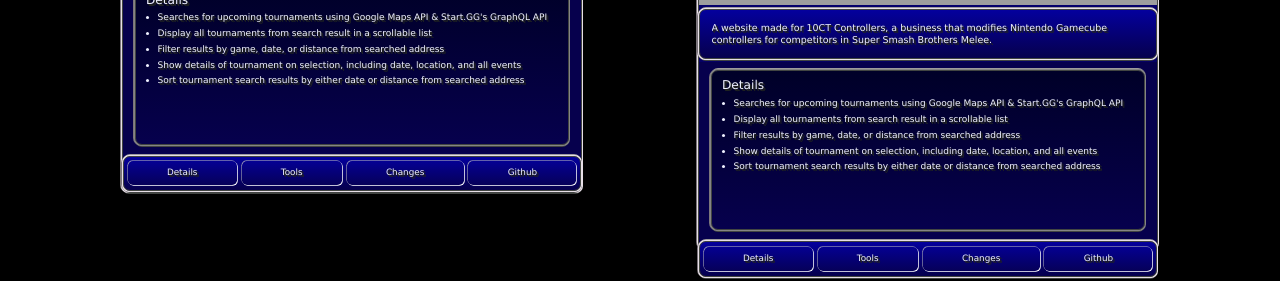
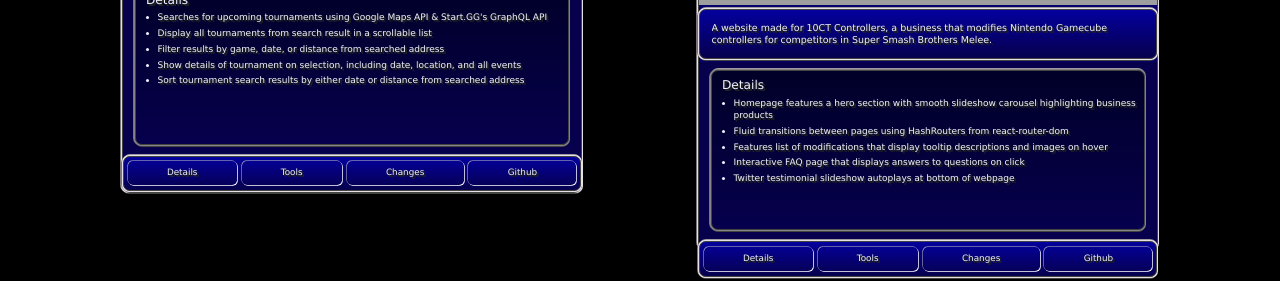
Before and after one commit to kimwoojin211/portfolio-react, a React (Create React App) app: page / in a window 1280 px wide. Shown: the part 569-850 px from the top of the page. Built offline with nearby package versions, Linux system fonts and the light colour scheme; grey boxes are pictures that could not be loaded; a web font is replaced by a local one.

Commit message:
add 10ct and details to second project card

```diff
--- a/src/components/Project.js
+++ b/src/components/Project.js
@@ -177,13 +177,15 @@ function Project(props){
 
   // const variables = ["projectTitle", "siteURL", "mainLanguage", "mainLanguageImage", "projectImgSrc", "summary"];
   // let props = mllProps;
-  const {projectTitle, siteURL, mainLanguage, mainLanguageImg, projectImgSrc, summary} = props;
+  const {projectTitle, siteURL, mainLanguage, mainLanguageImg, projectImgSrc, summary, summaryExtended, projectDetails, projectTools, projectChanges } = props;
   return (
     <ProjectStyle>
       <div className="projectCard ff7Style">
         <div className="projectSection projectHeader row ff7Style">
           <h3 className="projectTitle">
-            <a href={siteURL}>{projectTitle}</a>
+            <a href={siteURL} rel="noopener noreferrer" target="_blank">
+              {projectTitle}
+            </a>
           </h3>
           <img
             className="projectLanguages mainLanguage"
@@ -203,21 +205,29 @@ function Project(props){
           <h5>{summary}</h5>
         </div>
         <div className="projectSection projectDetails">
-          <ProjectInfoBox />
+          <ProjectInfoBox
+            projectInfo={projectDetails}/>
         </div>
         <div className="ff7Style projectButtonContainer row">
-          <div className=" projectButton">
-            <h4 clasName="buttonText">Details</h4>
+          <div className="projectButton">
+            <h4 className="buttonText">Details</h4>
           </div>
-          <div className=" projectButton">
-            <h4 clasName="buttonText">Tools</h4>
+          <div className="projectButton">
+            <h4 className="buttonText">Tools</h4>
           </div>
-          <div className=" projectButton">
-            <h4 clasName="buttonText">Changes</h4>
+          <div className="projectButton">
+            <h4 className="buttonText">Changes</h4>
           </div>
-          <div className=" projectButton">
-            <h4 clasName="buttonText">Github</h4>
-          </div>
+          <a
+            href="https://www.github.com/kimwoojin211/MyLocalLocals"
+            className="projectButton"
+            rel="noopener noreferrer"
+            target="_blank"
+          >
+            {/* <div className="projectButton"> */}
+            <h4 className="buttonText">Github</h4>
+            {/* </div> */}
+          </a>
         </div>
       </div>
     </ProjectStyle>
--- a/src/components/ProjectInfoBox.js
+++ b/src/components/ProjectInfoBox.js
@@ -58,42 +58,60 @@ const ProjectInfoBoxContainer = styled.div`
 
 
 
-  const info = [
-    {
-      listTitle: "Details",
-      listItems: [
-        `Searches for upcoming tournaments using Google Maps API & Start.GG's GraphQL API`,
-        "Display all tournaments from search result in a scrollable list",
-        "Filter results by game, date, or distance from searched address",
-        "Show details of tournament on selection, including date, location, and all events",
-        "Sort tournament search results by either date or distance from searched address",
-      ],
-    },
-  ];
-  const info2 = [
-    {
-      listTitle: "Languages",
-      listItems: ["Javascript", "CSS", "HTML"],
-    },
-    {
-      listTitle: "Frameworks/Libraries",
-      listItems: ["React.JS", "someother", "stuff"],
-    },
-    {
-      listTitle: "Plugins/Tools",
-      listItems: ["some", "stuff", "ok"],
-    },
-  ];
+  // const info = [
+  //   {
+  //     listTitle: "Details",
+  //     listItems: [
+  //       `Searches for upcoming tournaments using Google Maps API & Start.GG's GraphQL API`,
+  //       "Display all tournaments from search result in a scrollable list",
+  //       "Filter results by game, date, or distance from searched address",
+  //       "Show details of tournament on selection, including date, location, and all events",
+  //       "Sort tournament search results by either date or distance from searched address",
+  //     ],
+  //   },
+  // ];
+  // const info2 = [
+  //   {
+  //     listTitle: "Languages",
+  //     listItems: ["Javascript", "CSS", "HTML"],
+  //   },
+  //   {
+  //     listTitle: "Frameworks/Libraries",
+  //     listItems: ["React.JS", "someother", "stuff"],
+  //   },
+  //   {
+  //     listTitle: "Plugins/Tools",
+  //     listItems: ["some", "stuff", "ok"],
+  //   },
+  // ];
 
 
 function ProjectInfoBox(props){
+  const { projectInfo } = props;
 
-
-  const infolist = [info, info2];
+  // const infolist = [info, info2];
 
   return (
     <ProjectInfoBoxContainer>
       {
+        projectInfo.map((info,i) => {
+          return (
+            <div>
+              <h5>{info.sectionTitle}</h5>
+              <ul>
+              {
+                info.listItems.map((item,index) => {
+                  return (<li>{item}</li>);
+                })
+              }
+              </ul>
+            </div>
+          );
+
+        })
+      }
+
+      {/* {
         info.map((infoList,i) => {
           return (
             <div>
@@ -109,7 +127,7 @@ function ProjectInfoBox(props){
           );
 
         })
-      }
+      } */}
     </ProjectInfoBoxContainer>
   );
 }
--- a/src/pages/Projects.js
+++ b/src/pages/Projects.js
@@ -15,15 +15,105 @@ import "react-responsive-carousel/lib/styles/carousel.min.css";
     projectImgSrc: MyLocalLocals, // "../img/mylocallocals.png"
     summary:
       "This browser app allows gamers who compete in platform fighting video games (such as Super Smash Brothers) to search for tournaments local to a requested search location.",
+    summaryExtended: "",
+    projectDetails: [
+      {
+        sectionTitle: "Details",
+        listItems: [
+          `Searches for upcoming tournaments using Google Maps API & Start.GG's GraphQL API`,
+          "Display all tournaments from search result in a scrollable list",
+          "Filter results by game, date, or distance from searched address",
+          "Show details of tournament on selection, including date, location, and all events",
+          "Sort tournament search results by either date or distance from searched address",
+        ],
+      },
+    ],
+    projectTools: [
+      {
+        sectionTitle: "Languages",
+        listItems: ["Javascript", "CSS", "HTML", "GraphQL"],
+      },
+      {
+        sectionTitle: "Frameworks/Libraries/Interfaces",
+        listItems: [
+          "React.js",
+          "Next.js",
+          "ApolloClient",
+          "Start.GG API",
+          "Google Maps API",
+          "Bootstrap",
+        ],
+      },
+      {
+        sectionTitle: "Packages/Plugins/Tools",
+        listItems: [
+          "react-dom",
+          "react-geocode",
+          "react-scripts",
+          "react-datepicker",
+          "google-map-react",
+          "@react-google-maps/api",
+        ],
+      },
+    ],
+    projectChanges: [
+      {
+        sectionTitle: "Version v0.0.1",
+        listItems: ["Added a background"],
+      },
+    ],
   };
+
   const tenCTProps = {
     projectTitle: "10CTControllers",
     siteURL: "https://10ctcontrollers.com",
     mainLanguage: "Javascript",
     mainLanguageImg: Javascript,
     projectImgSrc: TenCT,
-    summary: "A website made for 10CT Controllers, a business that modifies Nintendo Gamecube controllers for competitors in Super Smash Brothers Melee.",
+    summary:
+      "A website made for 10CT Controllers, a business that modifies Nintendo Gamecube controllers for competitors in Super Smash Brothers Melee.",
+    summaryExtended: "",
+    projectDetails: [
+      {
+        sectionTitle: "Details",
+        listItems: [
+          `Homepage features a hero section with smooth slideshow carousel highlighting business products`,
+          "Fluid transitions between pages using HashRouters from react-router-dom",
+          "Features list of modifications that display tooltip descriptions and images on hover",
+          "Interactive FAQ page that displays answers to questions on click",
+          "Twitter testimonial slideshow autoplays at bottom of webpage",
+        ],
+      },
+    ],
+    projectTools: [
+      {
+        sectionTitle: "Languages",
+        listItems: ["Javascript", "CSS", "HTML"],
+      },
+      {
+        sectionTitle: "Frameworks/Libraries/Interfaces",
+        listItems: ["React.js", "react-twitter-embed"],
+      },
+      {
+        sectionTitle: "Packages/Plugins/Tools",
+        listItems: [
+          "react-dom",
+          "react-router-dom",
+          "react-scripts",
+          "react-slideshow-image",
+          "react-tooltip",
+          "@react-google-maps/api",
+        ],
+      },
+    ],
+    projectChanges: [
+      {
+        sectionTitle: "Version v0.0.1",
+        listItems: ["Added a background"],
+      },
+    ],
   };
+
   //summaryExpanded: "10CTControllers provides modification & repair services for competitors looking for the"
 
 const ProjectPageStyle = styled.div`
```
